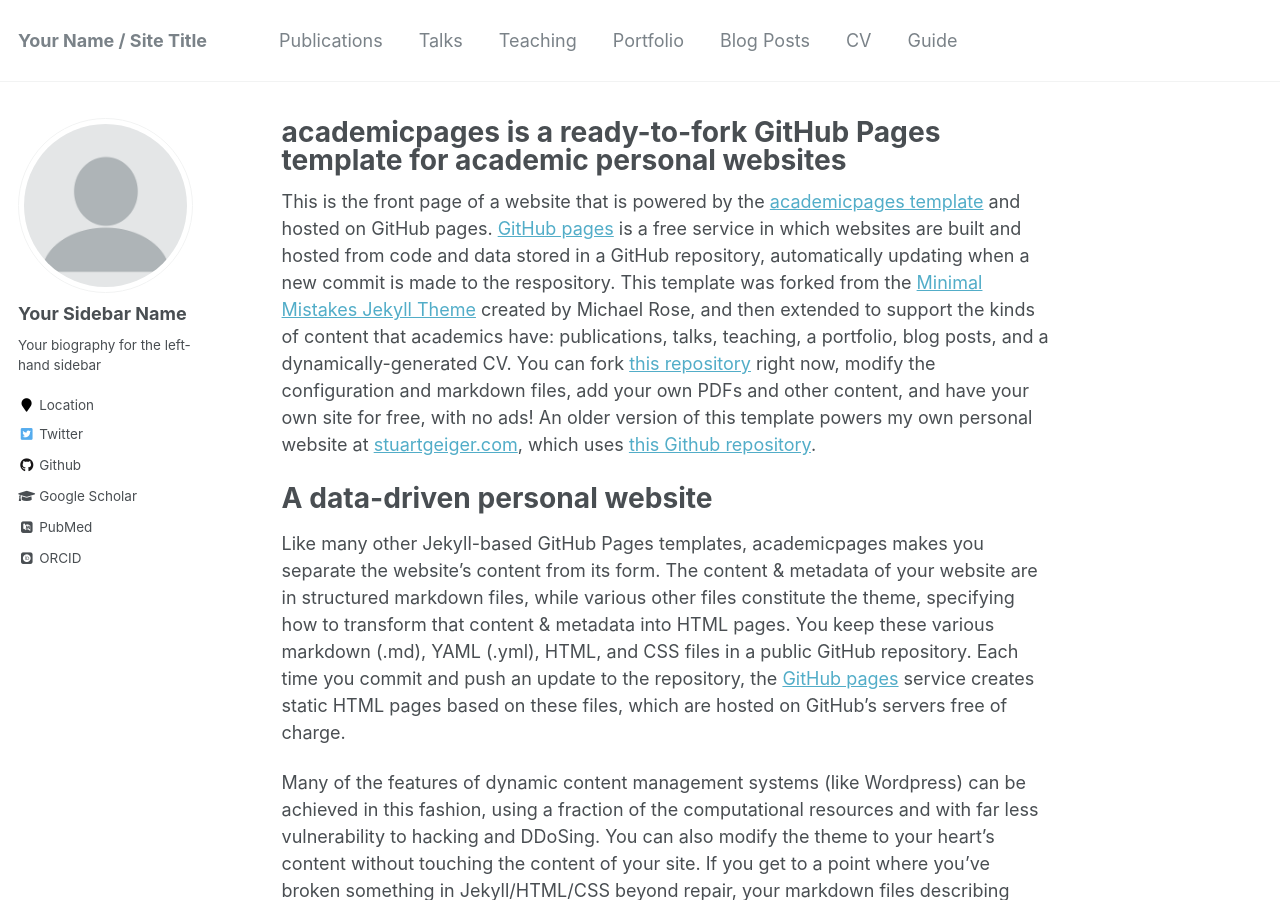
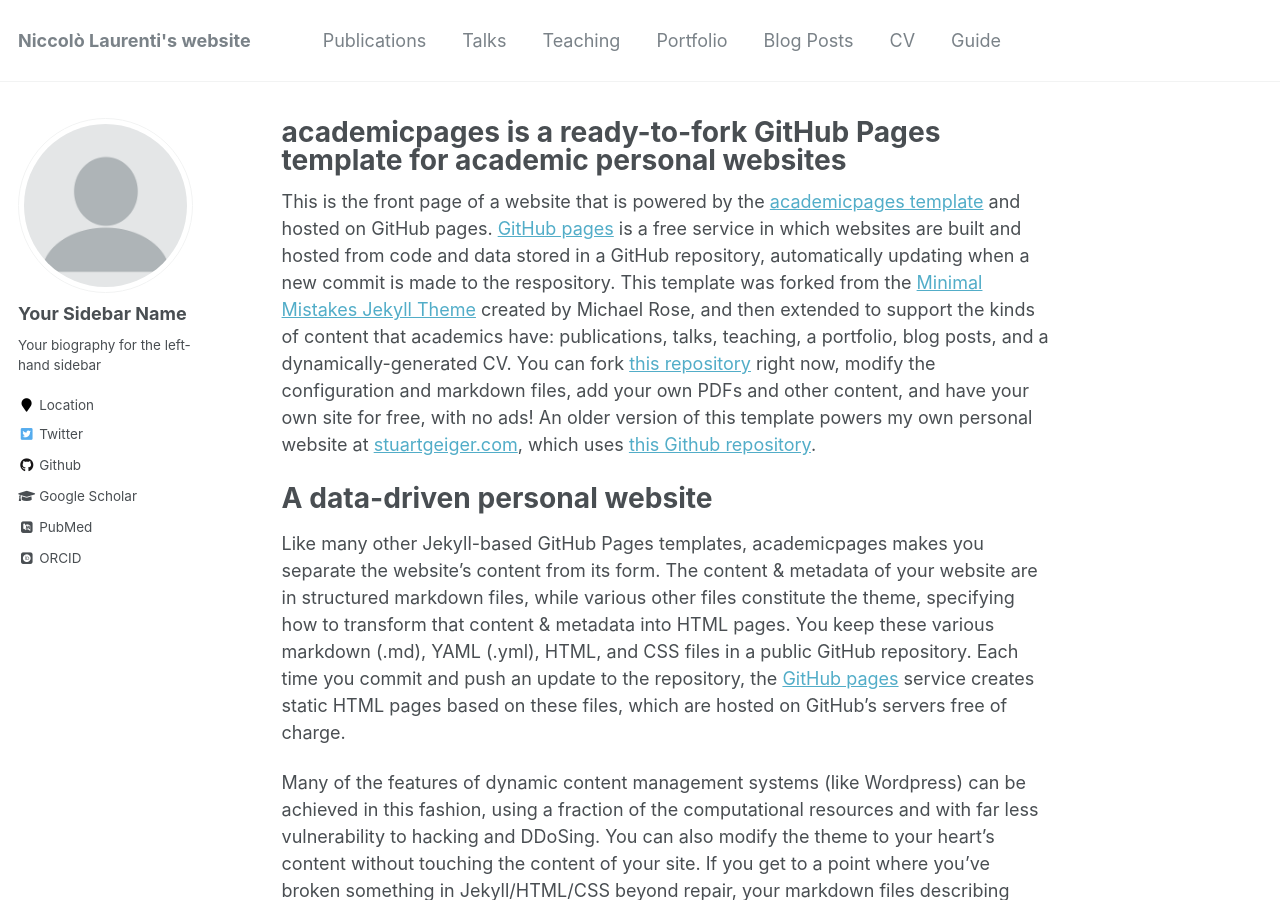
Before and after one commit to niclaurenti/niclaurenti.github.io, a Jekyll site: the page built from _pages/about.md, in a window 1280 px wide and 900 px high. Built offline with Jekyll 4.4.1, drawn with Linux system fonts in a browser that asks for light colours; some web fonts are replaced; some of the changed text lies outside the part shown.

Commit message:
Change name

```diff
--- a/_config.yml
+++ b/_config.yml
@@ -7,10 +7,10 @@
 
 # Site Settings
 locale                   : "en-US"
-title                    : "Your Name / Site Title"
+title                    : "Niccolò Laurenti's website"
 title_separator          : "-"
-name                     : &name "Your Name"
-description              : &description "personal description"
+name                     : &name "Niccolò Laurenti"
+description              : &description "Some personal description"
 url                      : https://academicpages.github.io # the base hostname & protocol for your site e.g. "https://mmistakes.github.io"
 baseurl                  : "" # the subpath of your site, e.g. "/blog"
 repository               : "academicpages/academicpages.github.io"
```
